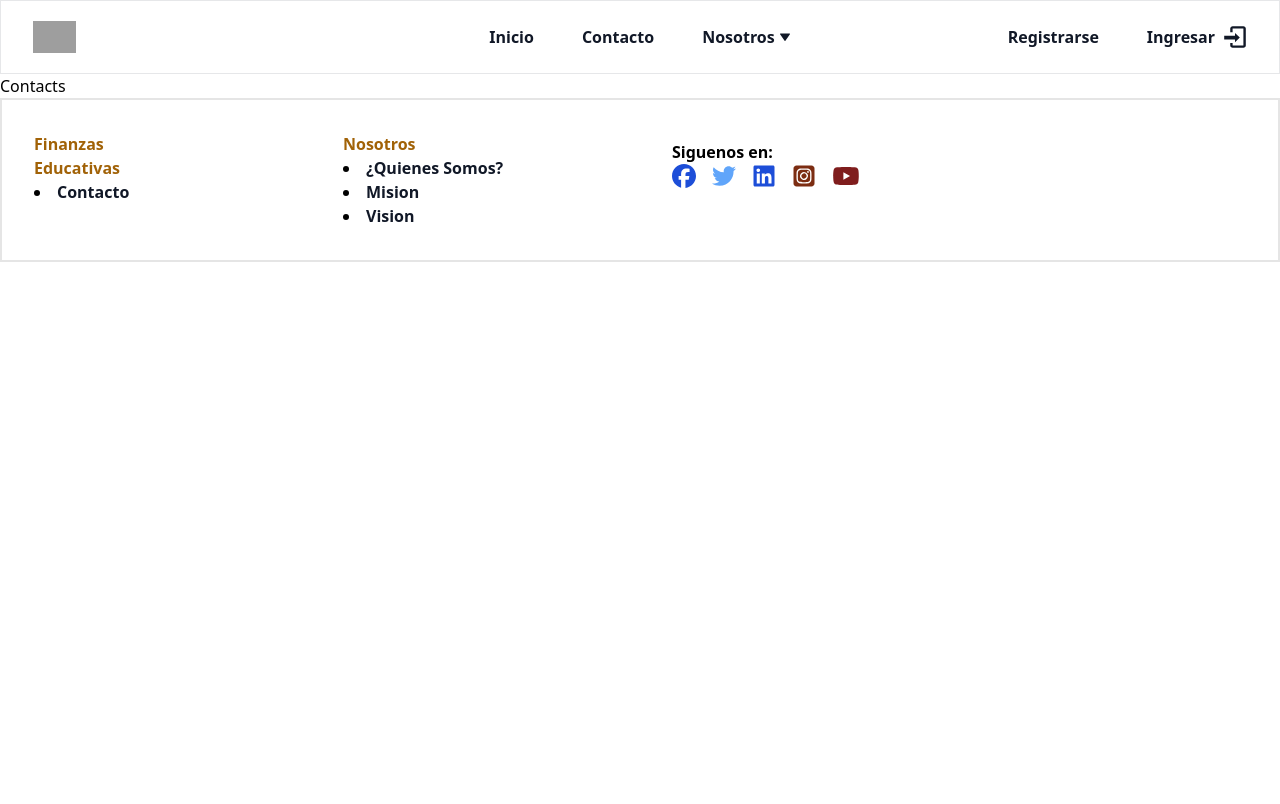
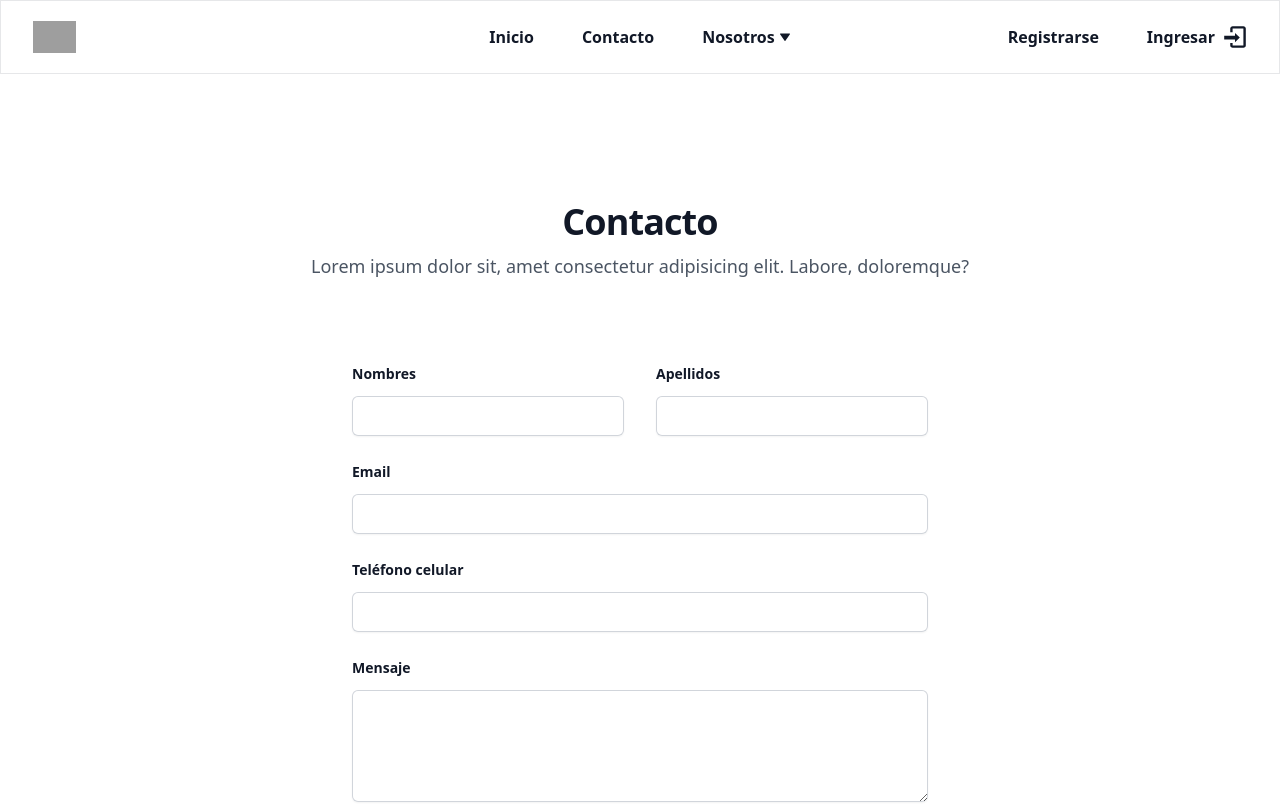
Before and after one commit to rojasricor/elective-4-project, a React (Vite) app: page /contact in a window 1280 px wide. Shown: the top 804 px of the page. Built offline with nearby package versions, Linux system fonts and the light colour scheme; grey boxes are pictures that could not be loaded.

Commit message:
Add contact preview

```diff
--- a/src/components/AppRoutes.tsx
+++ b/src/components/AppRoutes.tsx
@@ -1,12 +1,12 @@
-import { Route, Routes } from 'react-router-dom';
-import { About } from '../pages';
-import Contacts from '../pages/Contacts';
-import Home from '../pages/Home';
-import Signin from '../pages/Signin';
-import PageNotFound from '../pages/PageNotFound';
-import Signup from '../pages/Signup';
+import { Route, Routes } from 'react-router-dom'
+import { About, Contact } from '../pages'
 
-function AppRoutes(): React.ReactNode {
+import Home from '../pages/Home'
+import Signin from '../pages/Signin'
+import PageNotFound from '../pages/PageNotFound'
+import Signup from '../pages/Signup'
+
+function AppRoutes (): React.ReactNode {
   return (
     <Routes>
       <Route index element={<Home />} />
@@ -17,13 +17,13 @@
 
       <Route path="/about" element={<About />} />
 
-      <Route path="/contact" element={<Contacts />} />
+      <Route path="/contact" element={<Contact />} />
 
       <Route path="/home" element={<Home />} />
 
       <Route path="*" element={<PageNotFound />} />
     </Routes>
-  );
+  )
 }
 
-export default AppRoutes;
+export default AppRoutes
--- /dev/null
+++ b/src/pages/Contact/Contact.tsx
@@ -0,0 +1,90 @@
+import { Helmet } from 'react-helmet'
+
+function Contact (): React.ReactNode {
+  return (
+    <>
+      <Helmet>
+        <title>Finanzas Educativas | Contacto</title>
+      </Helmet>
+
+      <div className="isolate bg-white px-6 py-24 sm:py-32 lg:px-8">
+        {/* <div className="absolute inset-x-0 top-[-10rem] -z-10 transform-gpu overflow-hidden blur-3xl sm:top-[-20rem]" aria-hidden="true">
+          <div className="relative left-1/2 -z-10 aspect-[1155/678] w-[36.125rem] max-w-none -translate-x-1/2 rotate-[30deg] bg-gradient-to-tr from-[#ff80b5] to-[#9089fc] opacity-30 sm:left-[calc(50%-40rem)] sm:w-[72.1875rem]" style="clip-path: polygon(74.1% 44.1%, 100% 61.6%, 97.5% 26.9%, 85.5% 0.1%, 80.7% 2%, 72.5% 32.5%, 60.2% 62.4%, 52.4% 68.1%, 47.5% 58.3%, 45.2% 34.5%, 27.5% 76.7%, 0.1% 64.9%, 17.9% 100%, 27.6% 76.8%, 76.1% 97.7%, 74.1% 44.1%)"></div>
+        </div> */}
+        <div className="mx-auto max-w-2xl text-center">
+          <h2 className="text-3xl font-bold tracking-tight text-gray-900 sm:text-4xl">Contacto</h2>
+          <p className="mt-2 text-lg leading-8 text-gray-600">Lorem ipsum dolor sit, amet consectetur adipisicing elit. Labore, doloremque?</p>
+        </div>
+        <form action="#" method="POST" className="mx-auto mt-16 max-w-xl sm:mt-20">
+          <div className="grid grid-cols-1 gap-x-8 gap-y-6 sm:grid-cols-2">
+            <div>
+              <label htmlFor="first-name" className="block text-sm font-semibold leading-6 text-gray-900">Nombres</label>
+              <div className="mt-2.5">
+                <input type="text" name="first-name" id="first-name" autoComplete="given-name" className="block w-full rounded-md border-0 px-3.5 py-2 text-gray-900 shadow-sm ring-1 ring-inset ring-gray-300 placeholder:text-gray-400 focus:ring-2 focus:ring-inset focus:ring-indigo-600 sm:text-sm sm:leading-6" />
+              </div>
+            </div>
+            <div>
+              <label htmlFor="last-name" className="block text-sm font-semibold leading-6 text-gray-900">Apellidos</label>
+              <div className="mt-2.5">
+                <input type="text" name="last-name" id="last-name" autoComplete="family-name" className="block w-full rounded-md border-0 px-3.5 py-2 text-gray-900 shadow-sm ring-1 ring-inset ring-gray-300 placeholder:text-gray-400 focus:ring-2 focus:ring-inset focus:ring-indigo-600 sm:text-sm sm:leading-6" />
+              </div>
+            </div>
+            {/* <div className="sm:col-span-2">
+              <label htmlFor="company" className="block text-sm font-semibold leading-6 text-gray-900">Company</label>
+              <div className="mt-2.5">
+                <input type="text" name="company" id="company" autoComplete="organization" className="block w-full rounded-md border-0 px-3.5 py-2 text-gray-900 shadow-sm ring-1 ring-inset ring-gray-300 placeholder:text-gray-400 focus:ring-2 focus:ring-inset focus:ring-indigo-600 sm:text-sm sm:leading-6" />
+              </div>
+            </div> */}
+            <div className="sm:col-span-2">
+              <label htmlFor="email" className="block text-sm font-semibold leading-6 text-gray-900">Email</label>
+              <div className="mt-2.5">
+                <input type="email" name="email" id="email" autoComplete="email" className="block w-full rounded-md border-0 px-3.5 py-2 text-gray-900 shadow-sm ring-1 ring-inset ring-gray-300 placeholder:text-gray-400 focus:ring-2 focus:ring-inset focus:ring-indigo-600 sm:text-sm sm:leading-6" />
+              </div>
+            </div>
+            <div className="sm:col-span-2">
+              <label htmlFor="phone-number" className="block text-sm font-semibold leading-6 text-gray-900">Teléfono celular</label>
+              <div className="relative mt-2.5">
+                {/* <div className="absolute inset-y-0 left-0 flex items-center">
+                  <label htmlFor="country" className="sr-only">Country</label>
+                  <select id="country" name="country" className="h-full rounded-md border-0 bg-transparent bg-none py-0 pl-4 pr-9 text-gray-400 focus:ring-2 focus:ring-inset focus:ring-indigo-600 sm:text-sm">
+                    <option>US</option>
+                    <option>CA</option>
+                    <option>EU</option>
+                  </select>
+                  <svg className="pointer-events-none absolute right-3 top-0 h-full w-5 text-gray-400" viewBox="0 0 20 20" fill="currentColor" aria-hidden="true">
+                    <path fillRule="evenodd" d="M5.23 7.21a.75.75 0 011.06.02L10 11.168l3.71-3.938a.75.75 0 111.08 1.04l-4.25 4.5a.75.75 0 01-1.08 0l-4.25-4.5a.75.75 0 01.02-1.06z" clipRule="evenodd" />
+                  </svg>
+                </div> */}
+                <input type="tel" name="phone-number" id="phone-number" autoComplete="tel" className="block w-full rounded-md border-0 px-3.5 py-2 text-gray-900 shadow-sm ring-1 ring-inset ring-gray-300 placeholder:text-gray-400 focus:ring-2 focus:ring-inset focus:ring-indigo-600 sm:text-sm sm:leading-6" />
+              </div>
+            </div>
+            <div className="sm:col-span-2">
+              <label htmlFor="message" className="block text-sm font-semibold leading-6 text-gray-900">Mensaje</label>
+              <div className="mt-2.5">
+                <textarea name="message" id="message" rows={4} className="block w-full rounded-md border-0 px-3.5 py-2 text-gray-900 shadow-sm ring-1 ring-inset ring-gray-300 placeholder:text-gray-400 focus:ring-2 focus:ring-inset focus:ring-indigo-600 sm:text-sm sm:leading-6"></textarea>
+              </div>
+            </div>
+            {/* <div className="flex gap-x-4 sm:col-span-2">
+              <div className="flex h-6 items-center">
+                <button type="button" className="bg-gray-200 flex w-8 flex-none cursor-pointer rounded-full p-px ring-1 ring-inset ring-gray-900/5 transition-colors duration-200 ease-in-out focus-visible:outline focus-visible:outline-2 focus-visible:outline-offset-2 focus-visible:outline-indigo-600" role="switch" aria-checked="false" aria-labelledby="switch-1-label">
+                  <span className="sr-only">Agree to policies</span>
+                  <span aria-hidden="true" className="translate-x-0 h-4 w-4 transform rounded-full bg-white shadow-sm ring-1 ring-gray-900/5 transition duration-200 ease-in-out"></span>
+                </button>
+              </div>
+              <label className="text-sm leading-6 text-gray-600" id="switch-1-label">
+                By selecting this, you agree to our
+                <a href="#" className="font-semibold text-indigo-600">privacy&nbsp;policy</a>.
+              </label>
+            </div> */}
+          </div>
+          <div className="mt-10">
+            <button type="submit" className="block w-full rounded-md bg-indigo-600 px-3.5 py-2.5 text-center text-sm font-semibold text-white shadow-sm hover:bg-indigo-500 focus-visible:outline focus-visible:outline-2 focus-visible:outline-offset-2 focus-visible:outline-indigo-600">Enviar</button>
+          </div>
+        </form>
+      </div>
+
+    </>
+  )
+}
+
+export default Contact
--- /dev/null
+++ b/src/pages/Contact/index.ts
@@ -0,0 +1 @@
+export { default as Contact } from './Contact'
--- a/src/pages/Contacts.tsx
+++ /dev/null
@@ -1,15 +0,0 @@
-import { Helmet } from 'react-helmet';
-
-function Contacts(): React.ReactNode {
-  return (
-    <>
-      <Helmet>
-        <title>Finanzas Educativas | Contáctanos</title>
-      </Helmet>
-
-      <div>Contacts</div>
-    </>
-  );
-}
-
-export default Contacts;
```
Also changed, not shown: src/pages/index.ts (+7 -6 lines).
